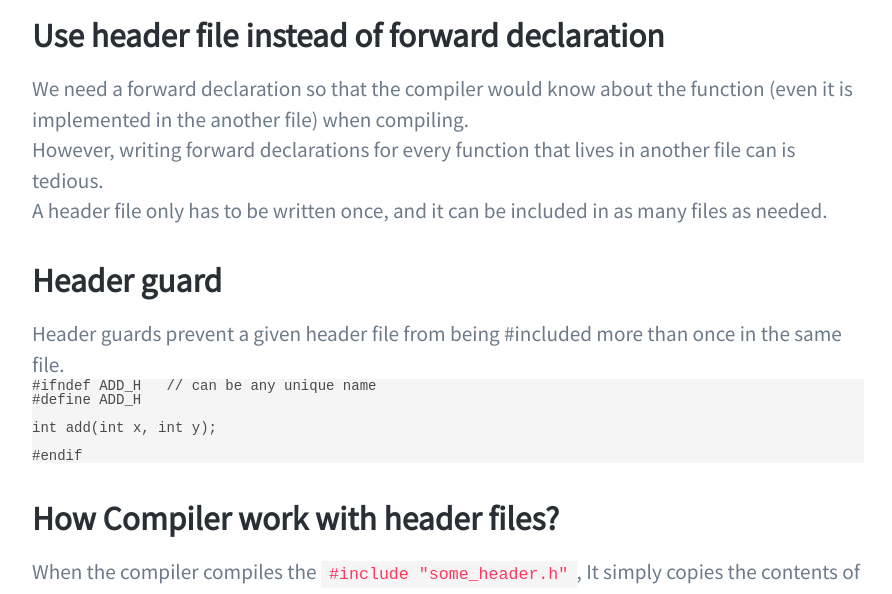
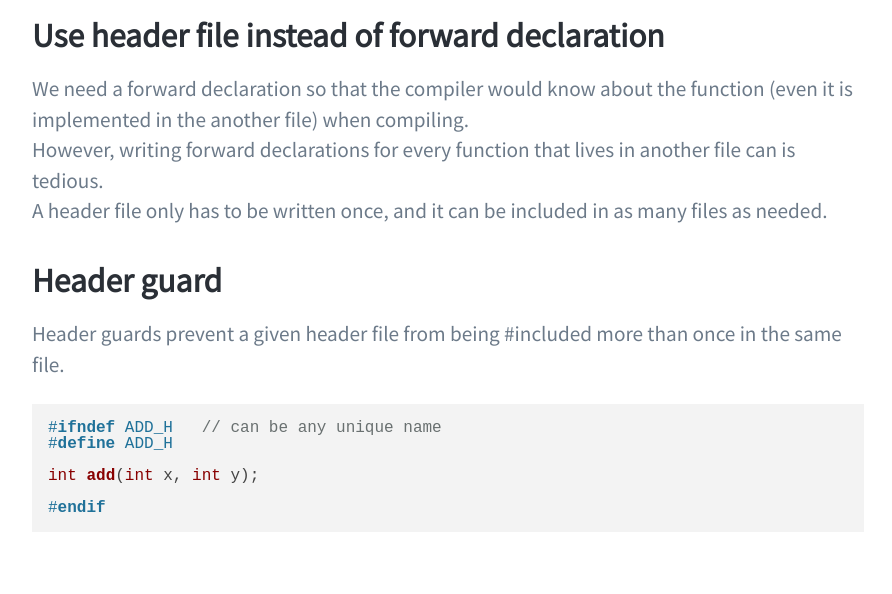
Before and after one commit to greenmonn/greenmonn.github.io, a Jekyll site: the page built from _posts/2018-11-24-c-header-file.md, in a window 1280 px wide. Shown: the part 891-1485 px from the top of the page, without its empty margins (192-1084 px from the left). Built offline with Jekyll 4.4.1, drawn with Linux system fonts in a browser that asks for light colours; nearby versions of some CDN libraries; some web fonts are replaced; our own code applies the rules of GitHub Pages for plain Markdown files; comment, search, counter and statistics services are not loaded.

```diff
--- a/_layouts/default.html
+++ b/_layouts/default.html
@@ -6,7 +6,10 @@
   <meta name="viewport" content="width=device-width, initial-scale=1">
   <title>{{ page.title }}</title>
   <link rel="stylesheet" href="/assets/css/bulma.min.css">
+  <link rel="stylesheet"
+      href="//cdnjs.cloudflare.com/ajax/libs/highlight.js/9.13.1/styles/default.min.css">
   <link rel="stylesheet" href="/assets/css/styles.css">
+
   {% feed_meta %}
   {% seo %}
 </head>
@@ -20,4 +23,7 @@
   </section>
 </body>
 
+<script src="//cdnjs.cloudflare.com/ajax/libs/highlight.js/9.13.1/highlight.min.js"></script>
+<script>hljs.initHighlightingOnLoad();</script>
+
 </html>
--- a/_sass/post.scss
+++ b/_sass/post.scss
@@ -18,3 +18,23 @@
 #disqus_thread {
     margin-top: 10%;
 }
+
+pre {
+    margin: 3% 0;
+
+    code {
+        font-size: 12px;
+    }
+
+    @media only screen and (min-width: 768px) {
+        code {
+            font-size: 14px;
+        }
+    }
+
+    @media only screen and (min-width: 1220px) {
+        code {
+            font-size: 16px;
+        }
+    }
+}
```
Also changed, not shown: _posts/2018-11-27-object-copy.md (+5 -5 lines).
